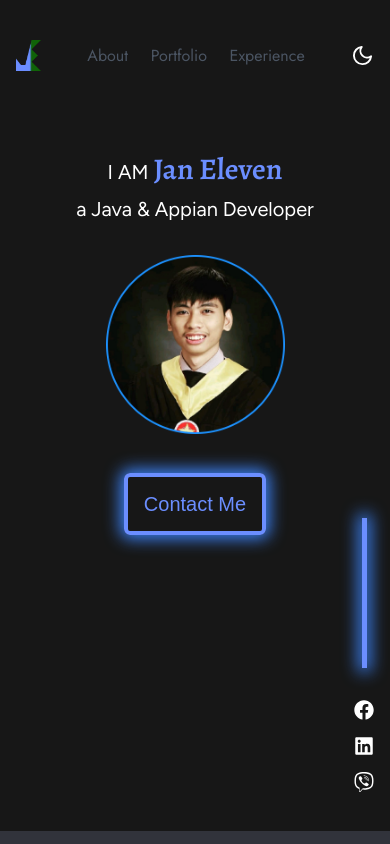
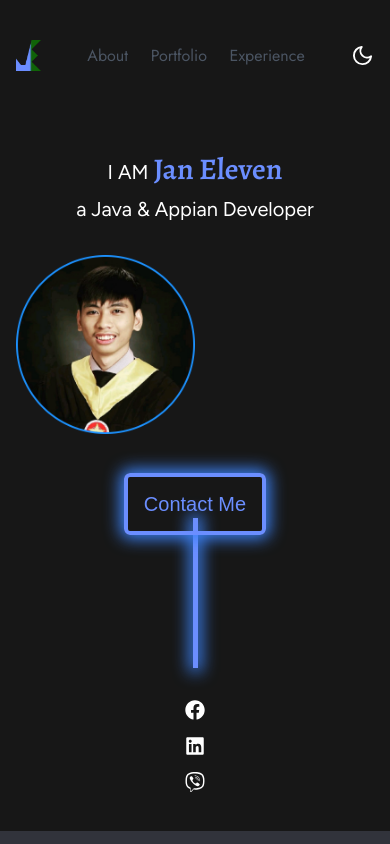
Before and after one commit to jan11eleven/onse-portfolio, a Next.js app: page / in a window 390 px wide. Shown: the top 844 px of the page. Built offline with nearby package versions, Linux system fonts and the light colour scheme.

Commit message:
change justify self center

```diff
--- a/app/components/Landing.tsx
+++ b/app/components/Landing.tsx
@@ -6,7 +6,7 @@ import { FaFacebook, FaLinkedin, FaViber } from "react-icons/fa";
 export default function Landing() {
 	return (
 		<div className="text-xl sm:text-2xl lg:text-4xl min-h-[calc(100vh-84px)] lg:flex lg:flex-row lg:justify-between lg:justify-items-center flex-col lg:pt-40">
-			<div className=" lg:pl-40 pt-20 text-center md:text-left flex-col justify-end justify-items-center lg:justify-items-start flex-1">
+			<div className=" lg:pl-40 pt-20 text-center md:text-left flex-col justify-end items-center lg:justify-items-start flex-1">
 				<p className="figtree-font mb-2 lg:mb-6 select-none">
 					I AM{" "}
 					<span className="alegreya-font text-3xl sm:text-4xl lg:text-6xl text-bold text-primary">
@@ -41,7 +41,7 @@ export default function Landing() {
 					priority
 				/>
 			</div>
-			<div className="flex-col justify-items-center justify-self-end md:self-end">
+			<div className="flex-col justify-items-center self-end md:self-end">
 				<div className="vertical-line mb-8 animate-pulse-glow"></div>
 				<a
 					href="https://www.facebook.com/janeleven.salvador/"
```
